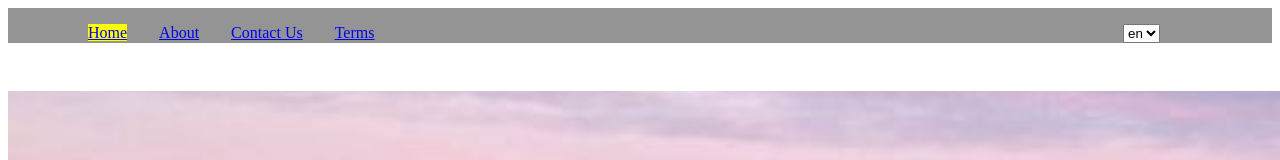
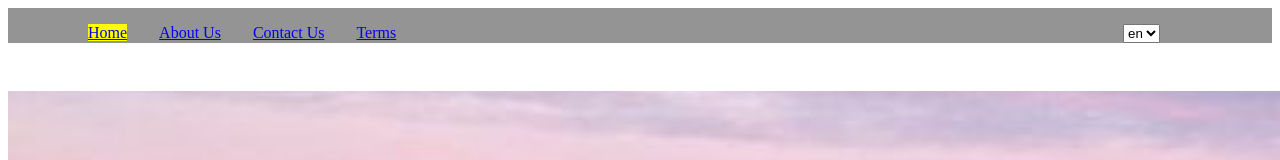
Before and after one commit to magnus-thor/glacier-paradise, a Vue app: page / in a window 1280 px wide. Shown: the top 160 px of the page. Built offline with nearby package versions, Linux system fonts and the light colour scheme.

Commit message:
Translate header

```diff
--- a/src/components/myHeader.vue
+++ b/src/components/myHeader.vue
@@ -4,13 +4,15 @@
       <router-link to="/">{{ $t("header.navLinks.home") }}</router-link>
     </div>
     <div class="item">
-      <router-link to="/about">About</router-link>
+      <router-link to="/about">{{ $t("header.navLinks.about") }}</router-link>
     </div>
     <div class="item">
-      <router-link to="/contactUs">Contact Us</router-link>
+      <router-link to="/contactUs">{{
+        $t("header.navLinks.contact")
+      }}</router-link>
     </div>
     <div class="item">
-      <router-link to="/terms">Terms</router-link>
+      <router-link to="/terms">{{ $t("header.navLinks.terms") }}</router-link>
     </div>
     <div class="item">
       <div class="locale-changer">
--- a/src/locales/en.json
+++ b/src/locales/en.json
@@ -17,7 +17,10 @@
   },
   "header": {
     "navLinks": {
-      "home": "Home"
+      "home": "Home",
+      "about": "About Us",
+      "contact": "Contact Us",
+      "terms": "Terms"
     }
   }
 }
--- a/src/locales/is.json
+++ b/src/locales/is.json
@@ -18,7 +18,10 @@
   },
   "header": {
     "navLinks": {
-      "home": "Heima"
+      "home": "Heima",
+      "about": "Um Okkur",
+      "contact": "Hafðu Samband",
+      "terms": "Skilmálar"
     }
   }
 }
```
